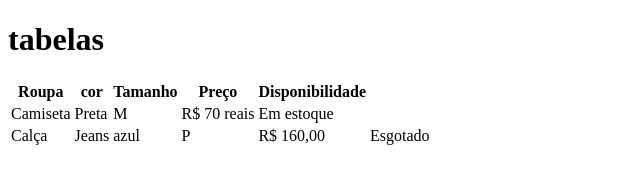
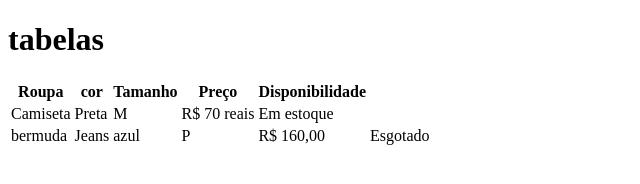
Before and after one commit to giga7000/aula-tabela-html, a plain HTML site: page index.html in a window 1280 px wide. Shown: the full height of the page, 0-640 px from the left. Drawn offline with Linux system fonts and the light colour scheme.

Commit message:
trocado de calça jeans para bermuda

```diff
--- a/index.html
+++ b/index.html
@@ -26,7 +26,7 @@
             <td>Em estoque</td>
         </tr>
         <tr>
-            <td>Calça</td>
+            <td>bermuda</td>
             <td>Jeans</td>
             <td>azul</td>
             <td>P</td>
```
